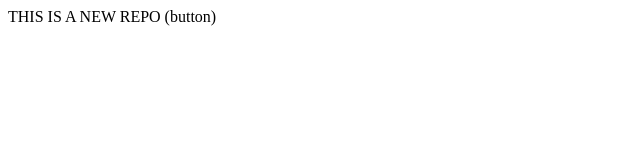
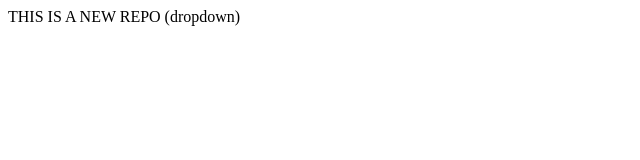
Before and after one commit to harshalkan-ai/localrepo, a plain HTML site: page index.html in a window 1280 px wide. Shown: the full height of the page, 0-640 px from the left. Drawn offline with Linux system fonts and the light colour scheme.

Commit message:
Add dropdown

```diff
--- a/index.html
+++ b/index.html
@@ -1 +1 @@
-<p>THIS IS A NEW REPO (button)</p>
+<p>THIS IS A NEW REPO (dropdown)</p>
```
